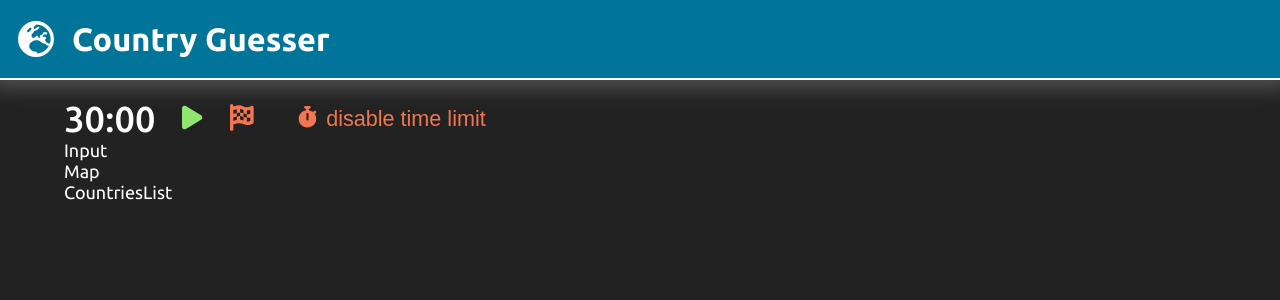
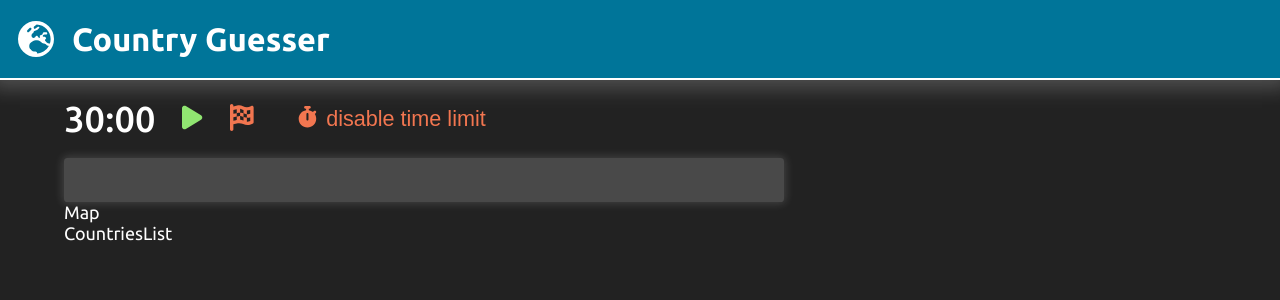
Before and after one commit to viventer/countryGuesser, a React (Create React App) app: page / in a window 1280 px wide. Shown: the top 300 px of the page. Built offline with nearby package versions, Linux system fonts and the light colour scheme.

Commit message:
wstępne dodanie inputa:

```diff
--- a/src/App.jsx
+++ b/src/App.jsx
@@ -17,7 +17,7 @@ function App() {
       green: "#90E571",
       yellow: "#f8e25e",
       default: "#ACACAC",
-      darkGray: "#333333",
+      darkGray: "#494949",
       other: "#00f2ff",
     },
   };
--- a/src/components/Input.jsx
+++ b/src/components/Input.jsx
@@ -1,5 +1,17 @@
-import React from "react";
+import React, { useState } from "react";
+import { StyledInput } from "./styles/Input.styled";
 
 export default function Input() {
-  return <div>Input</div>;
+  const [country, setCountry] = useState("");
+  return (
+    <StyledInput onSubmit={(e) => e.preventDefault()}>
+      <label htmlFor="inputBar">Enter country names</label>
+      <input
+        type="text"
+        id="inputBar"
+        value={country}
+        onChange={(e) => setCountry(e.target.value)}
+      />
+    </StyledInput>
+  );
 }
--- a/src/components/Timer.jsx
+++ b/src/components/Timer.jsx
@@ -11,12 +11,9 @@ import { FontAwesomeIcon } from "@fortawesome/react-fontawesome";
 import {
   faCheck,
   faFlagCheckered,
-  faLock,
   faPause,
   faPlay,
-  faStop,
   faStopwatch,
-  faUnlock,
   faXmark,
 } from "@fortawesome/free-solid-svg-icons";
 import GlobalContext from "../context/GlobalProvider.jsx";
--- a/src/components/styles/GlobalStyles.jsx
+++ b/src/components/styles/GlobalStyles.jsx
@@ -18,6 +18,17 @@ const GlobalStyles = createGlobalStyle`
     margin-right: auto;
     margin-top: 1rem;
   }
+
+  button,
+  a {
+    -webkit-tap-highlight-color: transparent;
+    tap-highlight-color: transparent;
+  }
+
+  *::selection {
+    background-color: ${({ theme }) => theme.colors.elementsBackground};
+  }
+
   @media (min-width: 1000px) {
     html {
       font-size: 18px;
--- a/src/components/styles/Input.styled.jsx
+++ b/src/components/styles/Input.styled.jsx
@@ -0,0 +1,24 @@
+import styled from "styled-components";
+
+export const StyledInput = styled.form`
+  margin-top: 1rem;
+  & > label {
+    position: absolute;
+    right: 999999999rem;
+  }
+  & > input {
+    font-size: 1.2rem;
+    color: white;
+    padding: 0.5rem 1rem;
+    background-color: ${({ theme }) => theme.colors.darkGray};
+    border: none;
+    border-radius: 0.2rem;
+    box-shadow: 0rem 0rem 0.5rem 0.1rem rgba(255, 255, 255, 0.15);
+    outline: none;
+    width: 100%;
+    max-width: 40rem;
+  }
+  & > input:focus-visible {
+    outline: 0.1rem solid white;
+  }
+`;
```
